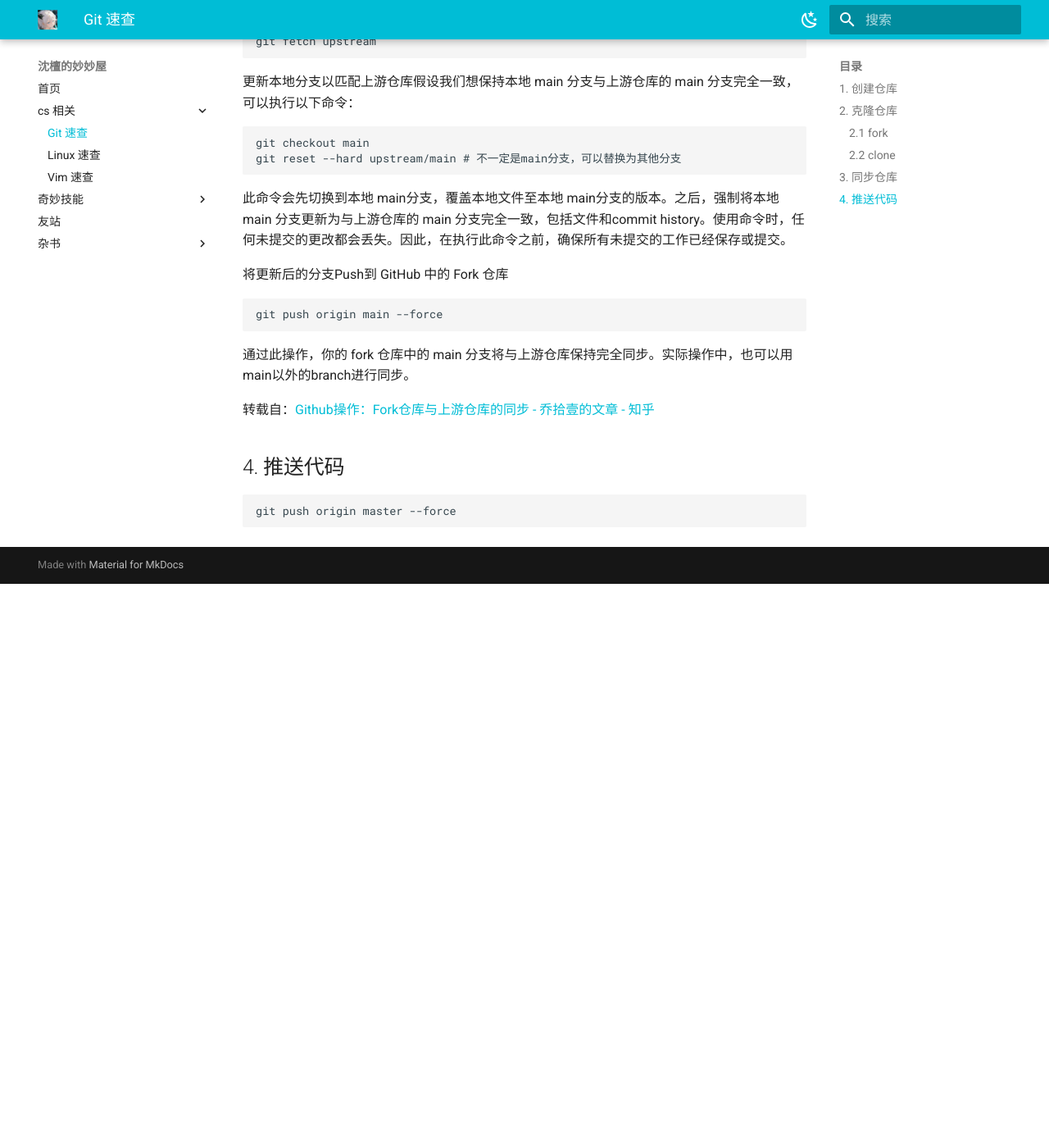
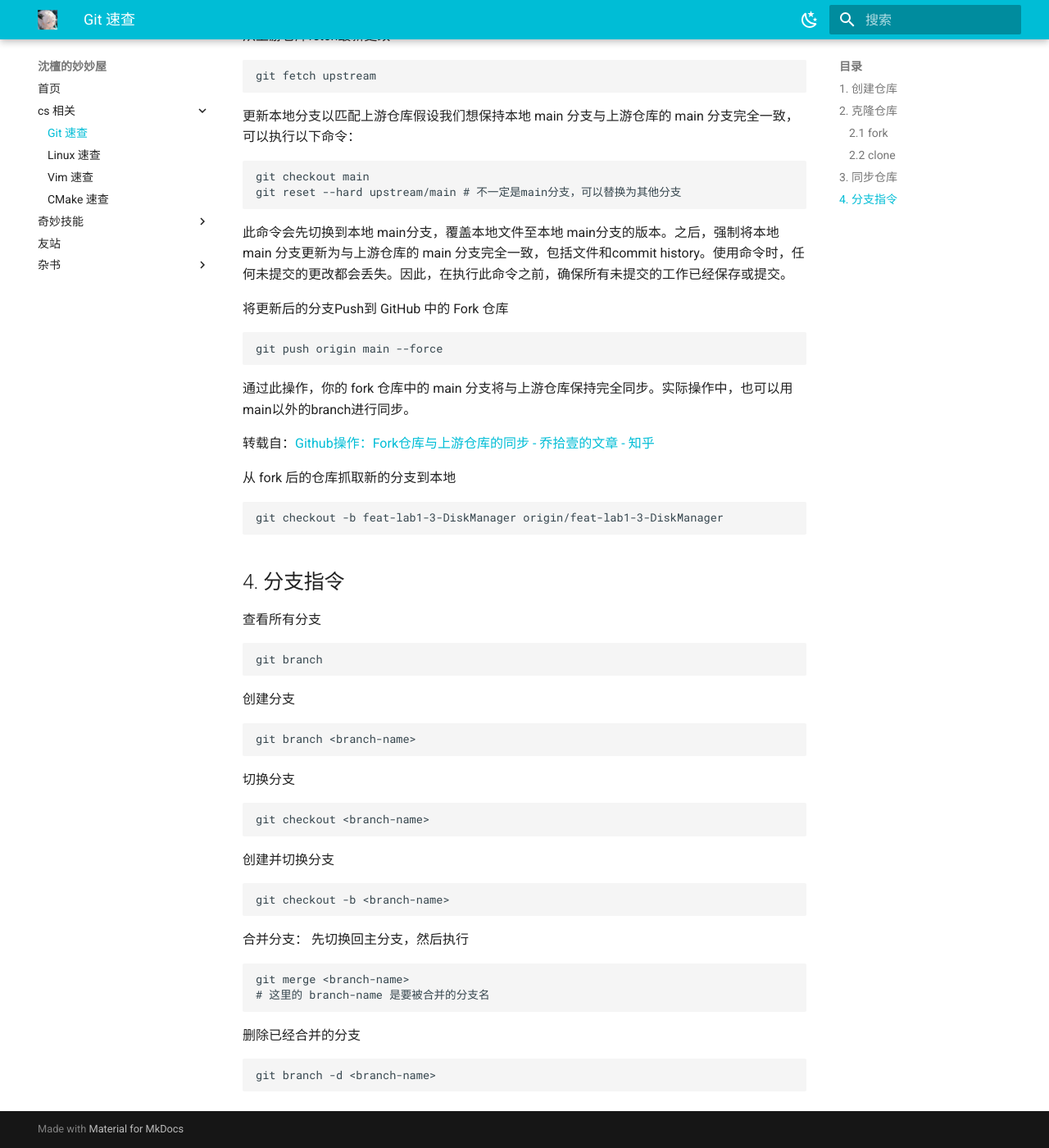
Before and after one commit to santal0/santal0.github.io, an MkDocs documentation site: the page built from docs/cs/Git.md, in a window 1280 px wide and 1400 px high, scrolled down 710 px. Shown: the whole window at 82% size. Built offline with MkDocs 1.6.1 and Material for MkDocs 9.7.7, drawn with Linux system fonts in a browser that asks for light colours; before the commit the page ends 1422 px from its top, so only the background shows below that; some of the changed text lies outside the part shown.

Commit message:
增加branch相关内容

````diff
--- a/docs/cs/Git.md
+++ b/docs/cs/Git.md
@@ -20,6 +20,8 @@ git remote add upstream <url>
 git remote -v  #检查
 ```
 
+https://blog.csdn.net/inthat/article/details/124779375
+
 从上游仓库fetch最新更改
 ```bash
 git fetch upstream
@@ -41,8 +43,44 @@ git push origin main --force
 
 转载自：[Github操作：Fork仓库与上游仓库的同步 - 乔拾壹的文章 - 知乎](https://zhuanlan.zhihu.com/p/715381563)
 
-## 4. 推送代码
+从 fork 后的仓库抓取新的分支到本地
 
 ```bash
-git push origin master --force
+git checkout -b feat-lab1-3-DiskManager origin/feat-lab1-3-DiskManager
 ```
+
+
+
+## 4. 分支指令
+
+查看所有分支
+```bash
+git branch
+```
+
+创建分支
+```bash
+git branch <branch-name>
+```
+
+切换分支
+```bash
+git checkout <branch-name>
+```
+
+创建并切换分支
+```bash
+git checkout -b <branch-name>
+```
+
+合并分支：
+先切换回主分支，然后执行
+```bash
+git merge <branch-name>
+# 这里的 branch-name 是要被合并的分支名
+```
+
+删除已经合并的分支
+```bash
+git branch -d <branch-name>
+```
--- a/mkdocs.yml
+++ b/mkdocs.yml
@@ -8,7 +8,7 @@ theme:
   logo: assets/pictures/logo.jpg
   name: material
   language: zh
-  custom_dir: docs/overrides/partials # 评论系统
+  custom_dir: docs/overrides # 评论系统
   palette:
     # 日间模式
     - scheme: default
@@ -36,6 +36,7 @@ nav:
     - Git 速查: ./cs/Git.md
     - Linux 速查: ./cs/Linux.md
     - Vim 速查: ./cs/Vim.md
+    - CMake 速查: ./cs/CMake.md
   - 奇妙技能:
     - 如何制作网站: ./skills/MakeSite.md
   - 友站: ./friends.md
````
Also changed, not shown: docs/cs/CMake.md (added, +98 -0 lines), docs/skills/BeautyShell.md (added, +19 -0 lines), docs/overrides/main.html (deleted).
